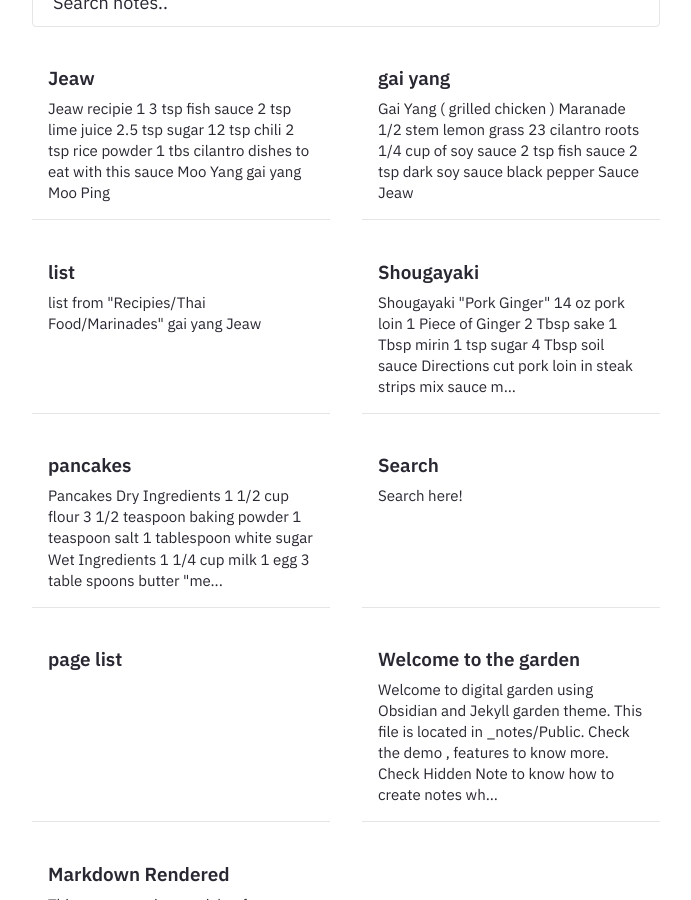
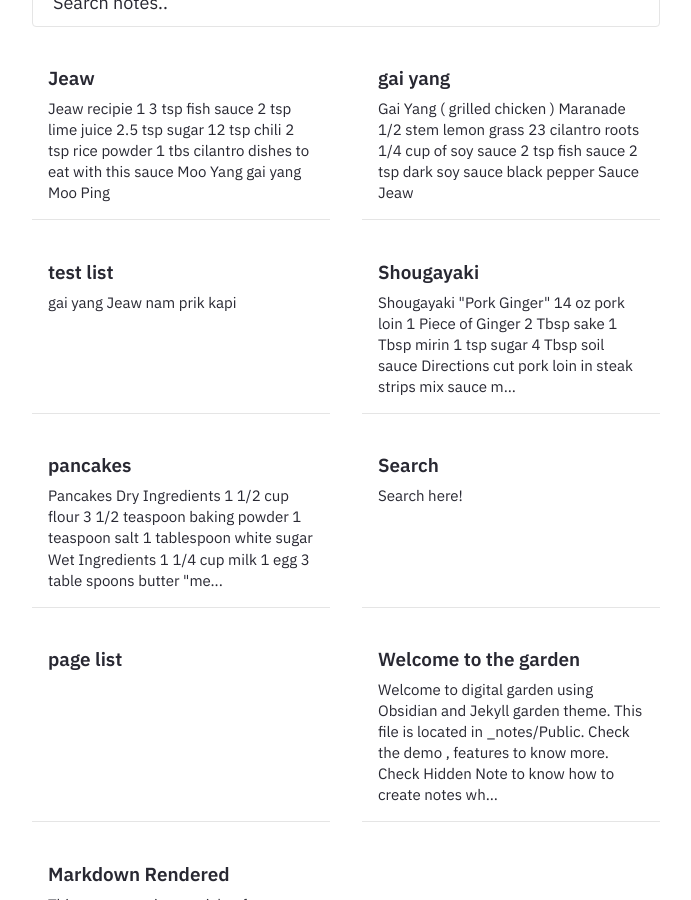
Before and after one commit to EightBitOni/git-old, a Jekyll site: the page built from _notes/Recipies/Thai Food/Sauces/Jeaw.md, in a window 1280 px wide and 900 px high, scrolled down 746 px. Shown: the whole window, without its empty margins (294-985 px from the left). Built offline with Jekyll 4.4.1, drawn with Linux system fonts in a browser that asks for light colours; comment, search, counter and statistics services are not loaded; some of the changed text lies outside the part shown.

Commit message:
Update Recipies.md

````diff
--- a/_notes/Recipies/Recipies.md
+++ b/_notes/Recipies/Recipies.md
@@ -1,21 +1,19 @@
 ---
 
-layout: Post
+layout: list
 
 permalink: /notes/Recipies/
 
 feedformat: list
 
-title: list
+title: test list
 
 feed: show
 
 ---
 
+[[gai yang]]
 
-```dataview
-list
-from "Recipies/Thai Food/Marinades"
-```
-[[gai yang]]
 [[Jeaw]]
+
+[[nam prik kapi]]
````
